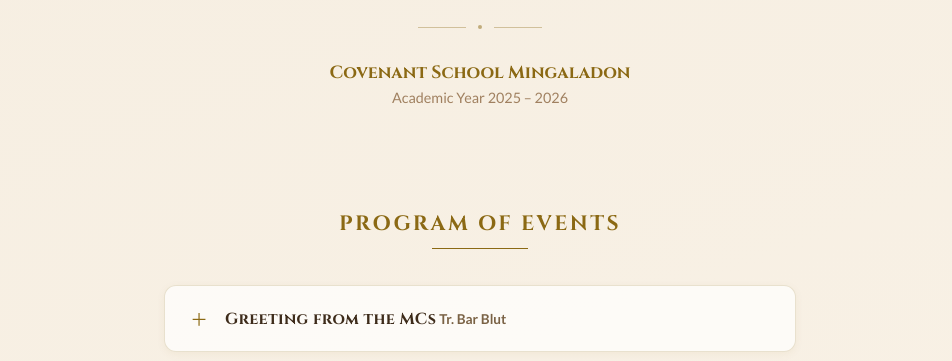
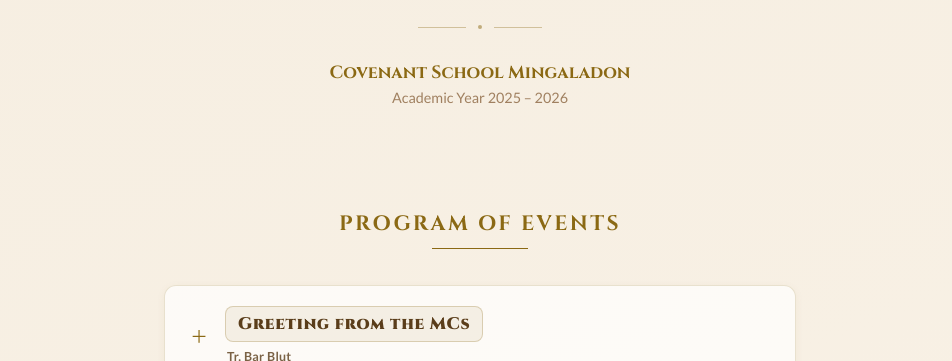
Before and after one commit to en722772-cyber/index, a plain HTML site: page index.html in a window 1280 px wide. Shown: the part 588-949 px from the top of the page, without its empty margins (160-1112 px from the left). Drawn offline with Linux system fonts and the light colour scheme.

Commit message:
Update index.html

```diff
--- a/index.html
+++ b/index.html
@@ -321,6 +321,44 @@
     /* ── Fade-in on scroll ── */
     .fade-in { opacity: 0; transform: translateY(20px); transition: opacity 0.6s ease, transform 0.6s ease; }
     .fade-in.visible { opacity: 1; transform: translateY(0); }
+
+    /* ── Program Title Highlight (NEW) ── */
+.program-title-box {
+  display: inline-block;
+  padding: 6px 12px;
+  border-radius: 8px;
+  background: rgba(139, 105, 20, 0.08);
+  border: 1px solid rgba(139, 105, 20, 0.25);
+}
+
+.accordion-title {
+  font-family: 'Cinzel', serif;
+  font-weight: 800;
+  font-size: 1.05rem;
+  letter-spacing: 0.04em;
+  color: #5a3d1a;
+}
+
+.accordion-item.open .accordion-title {
+  color: var(--gold);
+}
+
+/* ── Program "By" text under title ── */
+.program-by {
+  margin-top: 6px;
+  font-size: 0.78rem;
+  color: var(--mid);
+  font-weight: 600;
+  letter-spacing: 0.02em;
+  line-height: 1.4;
+  padding-left: 2px;
+}
+
+/* optional nicer separation */
+.program-by br {
+  line-height: 1.2;
+}
+
   </style>
 </head>
 <body>
@@ -449,21 +487,34 @@
     // ── Build accordion ──
     const accordionEl = document.getElementById("accordion");
 
-    program.forEach((item, i) => {
+    // create accordion items from program data
+    program.forEach((item) => {
       const wrapper = document.createElement("div");
       wrapper.className = "accordion-item fade-in";
-
-      const firstLine = item.by ? item.by.split("\n")[0] : "";
 
       wrapper.innerHTML = `
   <div class="accordion-header" role="button" tabindex="0" aria-expanded="false">
     <span class="accordion-icon">＋</span>
+
     <span class="accordion-text">
-      <span class="accordion-title">${item.title}</span>
-      ${firstLine ? `<span class="accordion-sub preview-sub">${firstLine}</span>` : ""}
+
+      <!-- PROGRAM TITLE -->
+      <div class="program-title-box">
+        <span class="accordion-title">${item.title}</span>
+      </div>
+
+      <!-- NAME BELOW TITLE -->
+      ${item.by ? `
+        <div class="program-by">
+          ${item.by.replace(/\n/g, "<br>")}
+        </div>
+      ` : ""}
+
     </span>
+
     ${item.hasLyrics ? `<button class="lyrics-btn" onclick="scrollToLyrics(event)">↓ Lyrics</button>` : ""}
   </div>
+
   <div class="accordion-body">
     <div class="accordion-body-inner">${item.by ? item.by.replace(/\n/g, "<br>") : ""}</div>
   </div>
@@ -493,7 +544,7 @@
       });
 
       accordionEl.appendChild(wrapper);
-    });
+    })
 
     // ── Build awards ──
     const awardsGrid = document.getElementById("awards-grid");
```
